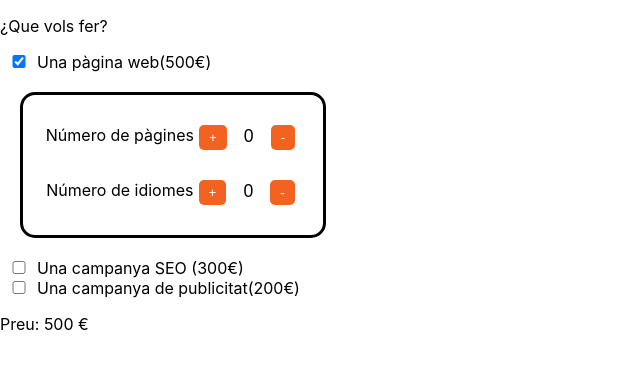
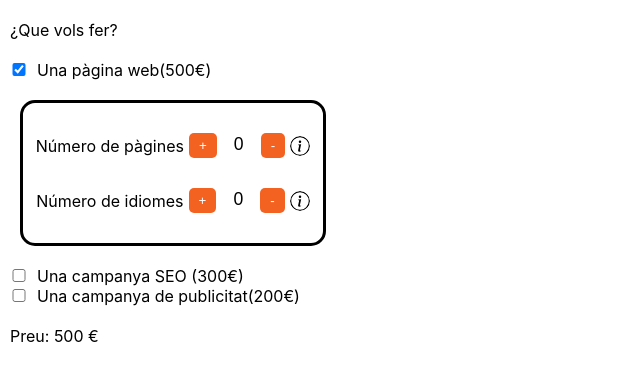
Before and after one commit to Xerxi88/IT-Academy--Sprint-7, a React (Create React App) app: page /presupost in a window 1280 px wide. Both pictures are taken after a click on the checkbox "Una pàgina web(500€)". Shown: the top 380 px of the page, without its empty margins (0-640 px from the left). Built offline with nearby package versions, Linux system fonts and the light colour scheme.

Commit message:
Nivell 2 Exercici 6

```diff
--- a/src/App.css
+++ b/src/App.css
@@ -60,3 +60,40 @@ a:hover{
   background-color: white;
   color:#1162ac;
 }
+
+.modal{
+  position: fixed;
+  width: 100%;
+  height: 100vh;
+  background-color: rgba(0,0,0,0.2);
+}
+.panell{
+  position: absolute;
+  top:250px;
+  left: 20px;
+  margin-right: 10px;
+  border: 3px solid black;
+  background-color: white;
+  border-radius: 15px;
+  padding:20px;
+
+}
+
+p{
+  margin:0;
+  padding: 20px 10px;
+}
+
+.info{
+  border: none;
+  border-radius: 50%;
+  width: 20px;
+  height: 20px;
+  cursor:pointer;
+}
+
+svg:hover{
+  background-color: rgb(232, 232, 232);
+  color: #f36220;
+  transition: 0.2s;
+}
--- a/src/Presupost.jsx
+++ b/src/Presupost.jsx
@@ -2,11 +2,14 @@ import React, { useEffect } from "react";
 import "./App.css";
 import { useState } from "react";
 import Panell from "./components/Panell";
+import Modal from "./components/Modal";
 
 const Presupost = () => {
   const [precioTotal, setPrecioTotal] = useState(0);
   const [openPanell, setOpenPanell] = useState(false);
   const [preu, setPreu] = useState(0);
+  const [openModal, setOpenModal] = useState(false);
+  const [openModal2, setOpenModal2] = useState(false);
 
   console.log(preu);
 
@@ -41,6 +44,19 @@ const Presupost = () => {
 
   return (
     <>
+      {openModal && (
+        <Modal
+          text="pàgines"
+          setOpenModal={setOpenModal}
+        />
+      )}
+      {openModal2 && (
+        <Modal
+          text="idiomes"
+          setOpenModal={setOpenModal2}
+        />
+      )}
+
       <p>¿Que vols fer?</p>
 
       {valores.map((servicio, indice) => (
@@ -51,11 +67,17 @@ const Presupost = () => {
             onClick={(e) => modificar(e, indice)}
           ></input>
           <label htmlFor={servicio.id}>{servicio.texto}</label>
-          {openPanell && indice === 0 ? <Panell setPreu={setPreu} /> : null}
+          {openPanell && indice === 0 ? (
+            <Panell
+              setPreu={setPreu}
+              setOpenModal={setOpenModal}
+              setOpenModal2={setOpenModal2}
+            />
+          ) : null}
         </div>
       ))}
 
-      <p>Preu: {precioTotal+preu} €</p>
+      <p>Preu: {precioTotal + preu} €</p>
     </>
   );
 };
--- /dev/null
+++ b/src/components/Modal.jsx
@@ -0,0 +1,22 @@
+import React from "react";
+import "../App.css";
+
+const Modal = ({ text, setOpenModal }) => {
+  const tancarModal = () => {
+    setOpenModal(false);
+  };
+  return (
+    <>
+      <main className="modal" onClick={tancarModal}>
+        <section className="panell">
+          <div>
+            En aquest component has d'indicar el nombre de {text} que tindrà el
+            seu lloc web.
+          </div>
+        </section>
+      </main>
+    </>
+  );
+};
+
+export default Modal;
--- a/src/components/Panell.jsx
+++ b/src/components/Panell.jsx
@@ -2,22 +2,30 @@ import React, { useState, useEffect } from "react";
 import StylePanell from "./style-component";
 import Botons from "./Botons";
 
+const Panell = ({
+  setPreu,
+  openModal,
+  setOpenModal,
+  openModal2,
+  setOpenModal2,
+}) => {
+  const [pagines, setPagines] = useState(
+    Number(window.localStorage.getItem("pagines"))
+  );
+  const [idiomes, setIdiomes] = useState(
+    Number(window.localStorage.getItem("idiomes"))
+  );
 
-const Panell = ({ setPreu }) => {
+  window.localStorage.setItem("pagines", pagines);
+  window.localStorage.setItem("idiomes", idiomes);
 
-  const [pagines, setPagines] = useState(Number(window.localStorage.getItem("pagines")))
-  const [idiomes, setIdiomes] = useState(Number(window.localStorage.getItem("idiomes")))
+  useEffect(() => {
+    calcular();
+  }, [pagines, idiomes]);
 
-  window.localStorage.setItem("pagines",pagines);
-  window.localStorage.setItem("idiomes",idiomes);
-
-  useEffect(()=>{
-    calcular();
-  },[pagines,idiomes]);
-
-  const calcular=()=>{
-    setPreu((pagines+idiomes)*30);
-  }
+  const calcular = () => {
+    setPreu((pagines + idiomes) * 30);
+  };
 
   const asignarPagines = (e) => {
     if (e.target.value <= 0) {
@@ -34,25 +42,53 @@ const Panell = ({ setPreu }) => {
     }
   };
 
+  const mostrarModal = () => {
+    setOpenModal(!openModal);
+  };
+  const mostrarModal2 = () => {
+    setOpenModal2(!openModal2);
+  };
 
   return (
     <>
       <StylePanell>
-        <div style={{ display: "flex" }}>
+        <div style={{ display: "flex", alignItems: "center" }}>
           <label>Número de pàgines </label>
           <Botons
             onChange={asignarPagines}
             estado={pagines}
             modificacion={setPagines}
           />
+         <svg
+            xmlns="http://www.w3.org/2000/svg"
+            width="16"
+            height="16"
+            fill="currentColor"
+            class="bi bi-info-circle"
+            viewBox="0 0 16 16" className="info" onClick={mostrarModal}
+          >
+            <path d="M8 15A7 7 0 1 1 8 1a7 7 0 0 1 0 14zm0 1A8 8 0 1 0 8 0a8 8 0 0 0 0 16z" />
+            <path d="m8.93 6.588-2.29.287-.082.38.45.083c.294.07.352.176.288.469l-.738 3.468c-.194.897.105 1.319.808 1.319.545 0 1.178-.252 1.465-.598l.088-.416c-.2.176-.492.246-.686.246-.275 0-.375-.193-.304-.533L8.93 6.588zM9 4.5a1 1 0 1 1-2 0 1 1 0 0 1 2 0z" />
+          </svg>
         </div>
-        <div style={{ display: "flex" }}>
+        <div style={{ display: "flex", alignItems: "center" }}>
           <label>Número de idiomes </label>
           <Botons
             onChange={asignarIdiomes}
             estado={idiomes}
             modificacion={setIdiomes}
           />
+          <svg
+            xmlns="http://www.w3.org/2000/svg"
+            width="16"
+            height="16"
+            fill="currentColor"
+            class="bi bi-info-circle"
+            viewBox="0 0 16 16" className="info" onClick={mostrarModal2}
+          >
+            <path d="M8 15A7 7 0 1 1 8 1a7 7 0 0 1 0 14zm0 1A8 8 0 1 0 8 0a8 8 0 0 0 0 16z" />
+            <path d="m8.93 6.588-2.29.287-.082.38.45.083c.294.07.352.176.288.469l-.738 3.468c-.194.897.105 1.319.808 1.319.545 0 1.178-.252 1.465-.598l.088-.416c-.2.176-.492.246-.686.246-.275 0-.375-.193-.304-.533L8.93 6.588zM9 4.5a1 1 0 1 1-2 0 1 1 0 0 1 2 0z" />
+          </svg>
         </div>
       </StylePanell>
     </>
```
